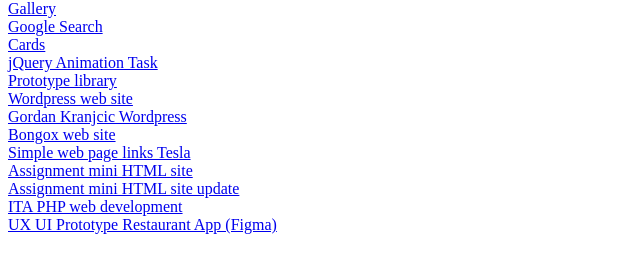
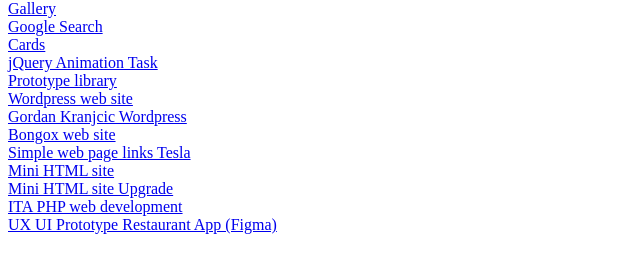
Before and after one commit to Gogson77/gordankranjcic, a plain HTML site: page index.html in a window 1280 px wide. Shown: the part 67-340 px from the top of the page, without its empty margins (0-640 px from the left). Drawn offline with Linux system fonts and the light colour scheme.

Commit message:
Rename Mini HTML site Upgrade

```diff
--- a/index.html
+++ b/index.html
@@ -19,8 +19,8 @@
     <a href="https://gordankranjcic.wordpress.com/" target="_blank">Gordan Kranjcic Wordpress</a><br>
     <a href="https://gogson77.github.io/php-web-development/bongox-web-site" target="_blank">Bongox web site</a><br>
     <a href="https://gogson77.github.io/front-end-development/html-css-fundamentals/06_links/links_excercise/" target="_blank">Simple web page links Tesla</a><br>
-    <a href="https://gogson77.github.io/front-end-development/html-css-fundamentals/assignment-mini-html-site/" target="_blank">Assignment mini HTML site</a><br>
-    <a href="https://gogson77.github.io/front-end-development/html-css-fundamentals/assignment-mini-html-site-update/" target="_blank">Assignment mini HTML site update</a><br>
+    <a href="https://gogson77.github.io/front-end-development/html-css-fundamentals/assignment-mini-html-site/" target="_blank">Mini HTML site</a><br>
+    <a href="https://gogson77.github.io/front-end-development/html-css-fundamentals/assignment-mini-html-site-upgrade/" target="_blank">Mini HTML site Upgrade</a><br>
     <a href="http://35.210.5.50/" target="_blank">ITA PHP web development</a><br>
     <a href="https://www.figma.com/file/WLts2z9PhESiuu7PoazR1G/Restaurant-app?node-id=2%3A5&t=6Ne3vEO1jdOzemPZ-1" target="_blank">UX UI Prototype Restaurant App (Figma)</a><br>
 </body>
```
